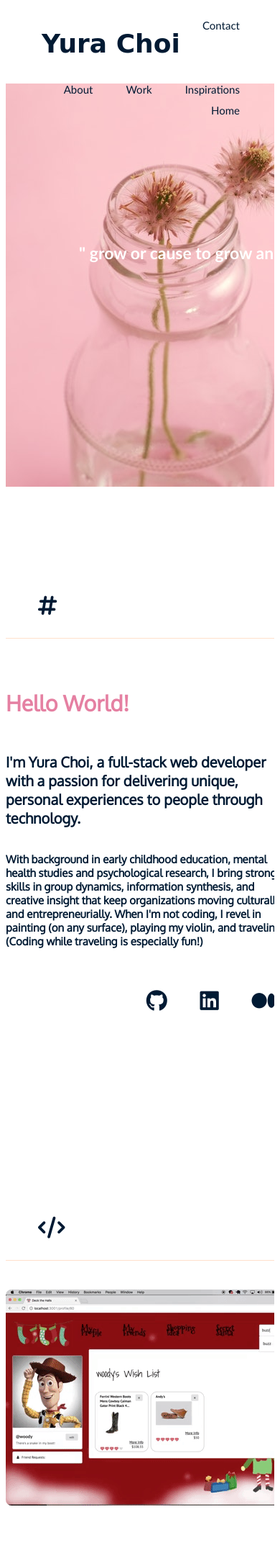
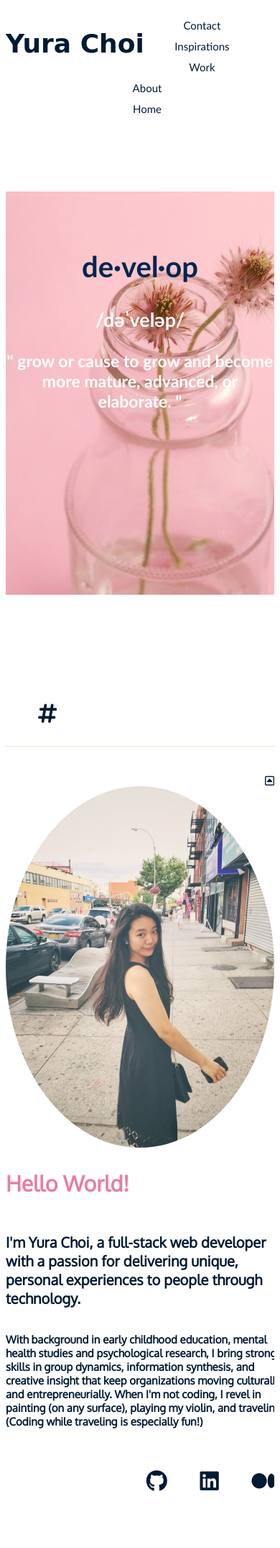
Before and after one commit to yuralala8/portfolio, a PHP site: page /index.html in a window 390 px wide; the page is wider, and only the part inside the window is pictured. Shown: the top 2150 px of that part at 72% size. Run offline with PHP 8.4, Linux system fonts and the light colour scheme; some libraries are stand-ins or nearby versions; some web fonts are replaced.

Commit message:
responsive design added

```diff
--- a/css/index.css
+++ b/css/index.css
@@ -440,3 +440,38 @@ a:active {
 	color: black;
 	background-color: white;
 }
+
+
+@media (max-width:400px) {
+	.nav {
+		height: 200px;
+	}
+
+	h1 {
+		text-align: center;
+		padding-left: 0px;
+	}
+
+	li {
+		float:none;
+		padding-left: 0px;
+		font-size:15px;
+	}
+
+	ul {
+		margin-right: 0px;
+	}
+
+
+
+  .container {
+    width:100%;/*The width is 100%, when the viewport is 800px or smaller*/
+  }
+  .img {
+  	width: 100%;
+  }
+  .profile {
+  	width: 100%;
+  }
+
+}
```
